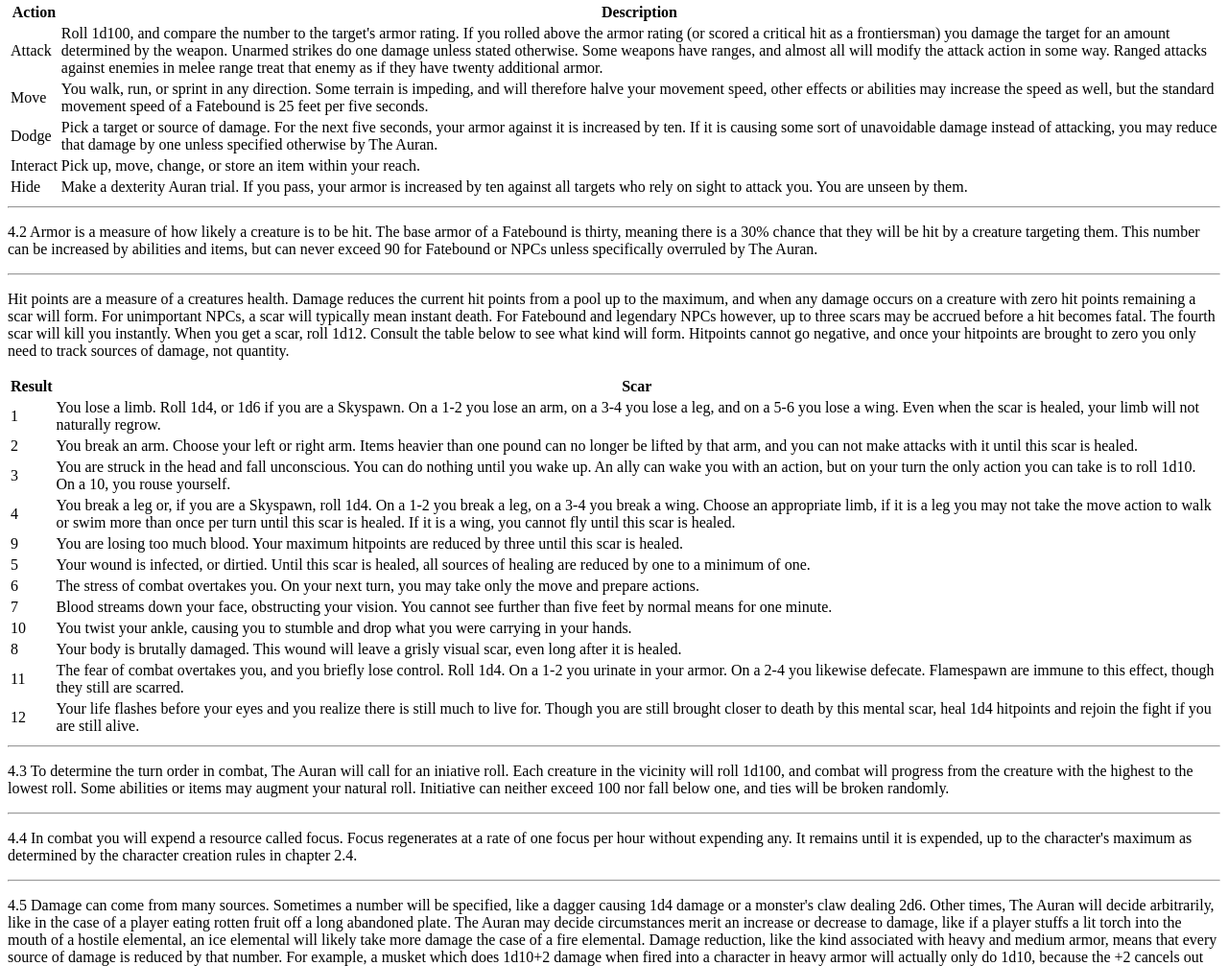
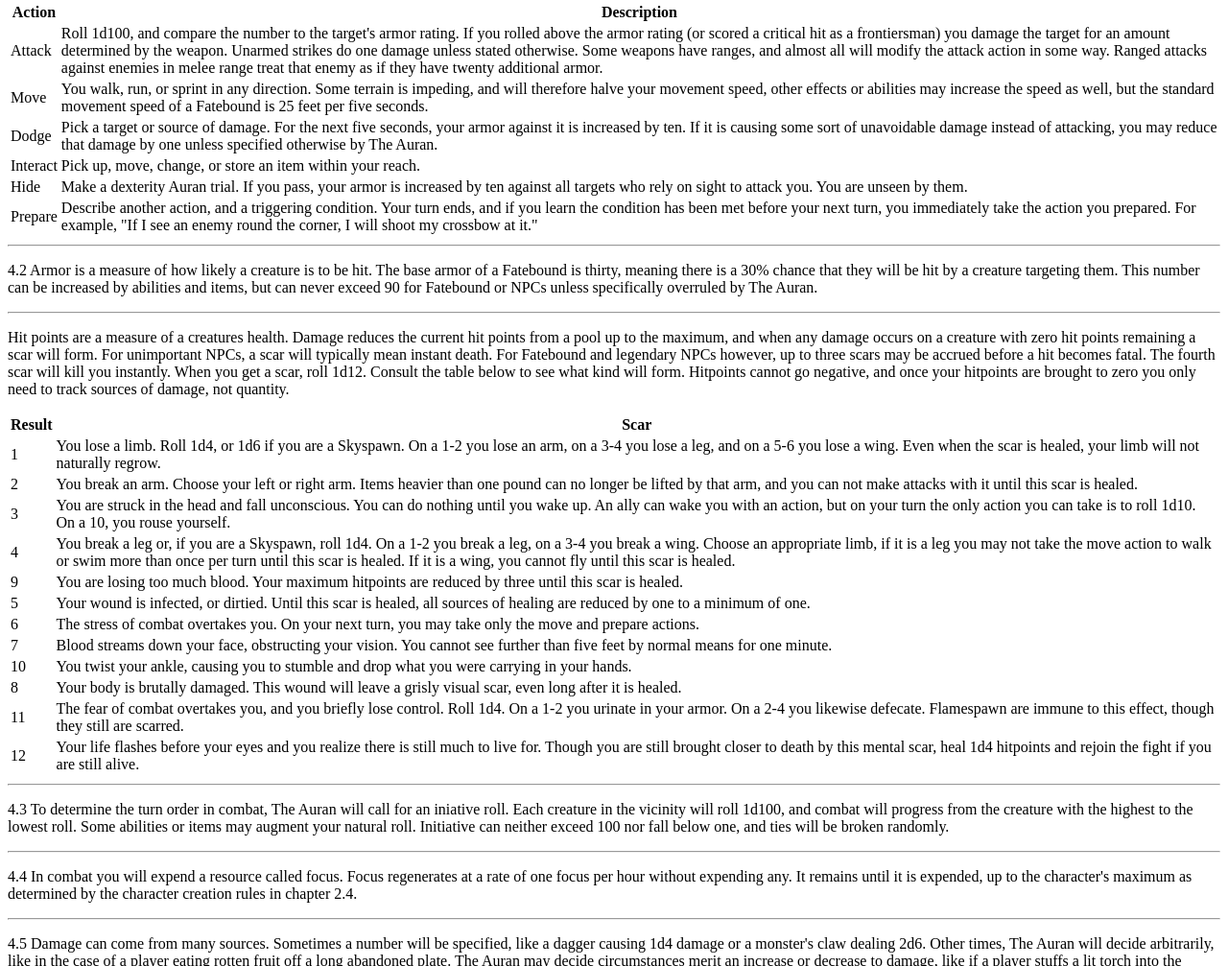
Before and after one commit to JTMancino/ritual, a website with bundled scripts: page rules.html in a window 1280 px wide. Shown: the part 5730-6737 px from the top of the page at 96% size. Built offline with nearby package versions, Linux system fonts and the light colour scheme; a script that the page names is missing.

Commit message:
Prepare action

```diff
--- a/rules.html
+++ b/rules.html
@@ -577,6 +577,10 @@
             <td>Hide</td>
             <td>Make a dexterity Auran trial. If you pass, your armor is increased by ten against all targets who rely on sight to attack you. You are unseen by them.</td>
           </tr>
+          <tr>
+            <td>Prepare</td>
+            <td>Describe another action, and a triggering condition. Your turn ends, and if you learn the condition has been met before your next turn, you immediately take the action you prepared. For example, "If I see an enemy round the corner, I will shoot my crossbow at it."</td>
+          </tr>
         </tbody>
       </table>
 
```
